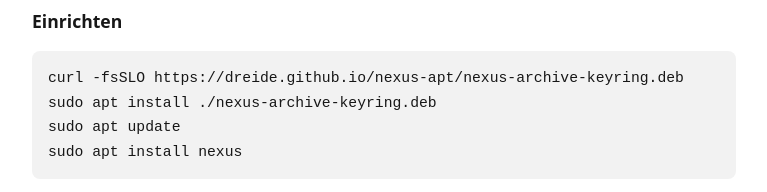
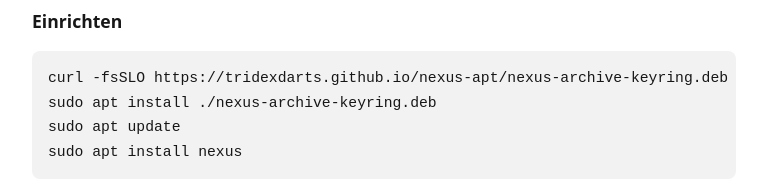
Before and after one commit to tridexdarts/nexus, a plain HTML site: page packaging/apt/index.html in a window 1280 px wide. Shown: the part 150-342 px from the top of the page, without its empty margins (256-1023 px from the left). Drawn offline with Linux system fonts and the light colour scheme.

Commit message:
Move repository URLs from DreiDe to tridexdarts

```diff
--- a/packaging/apt/index.html
+++ b/packaging/apt/index.html
@@ -23,7 +23,7 @@
 <p>Pakete für das Nexus-Board (Radxa CM3, Debian trixie, arm64).</p>
 
 <h2>Einrichten</h2>
-<pre><code>curl -fsSLO https://dreide.github.io/nexus-apt/nexus-archive-keyring.deb
+<pre><code>curl -fsSLO https://tridexdarts.github.io/nexus-apt/nexus-archive-keyring.deb
 sudo apt install ./nexus-archive-keyring.deb
 sudo apt update
 sudo apt install nexus</code></pre>
```
Also changed, not shown: 6 other files.
